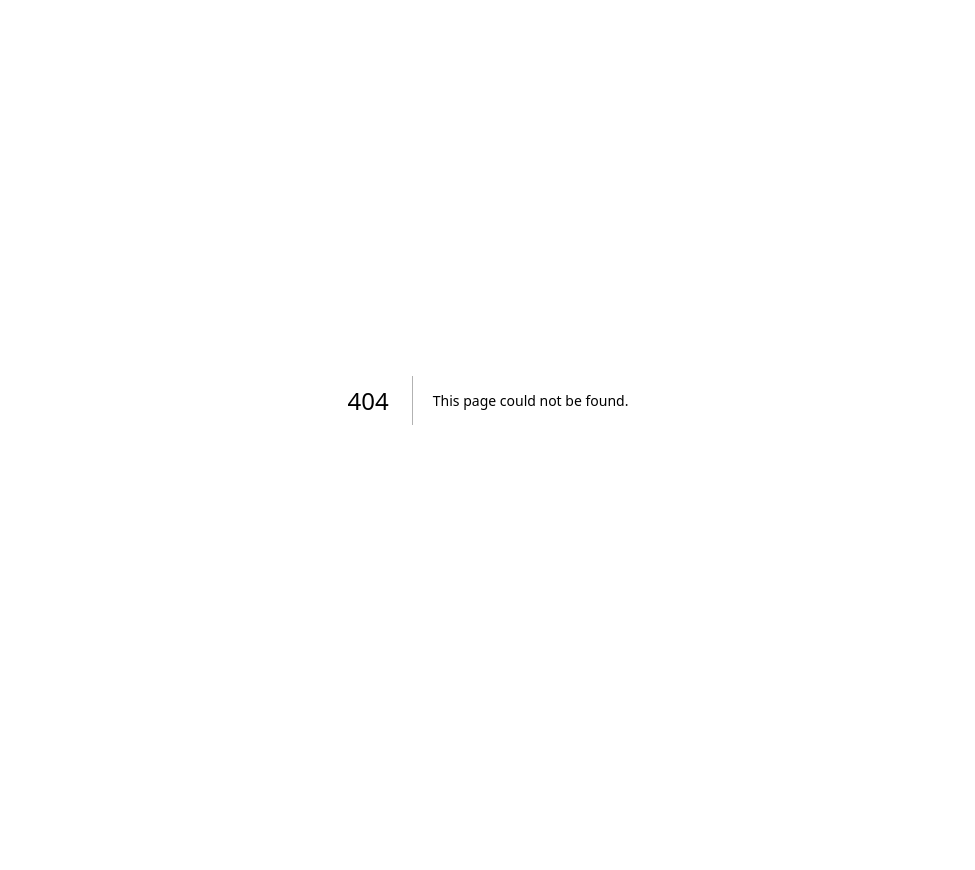
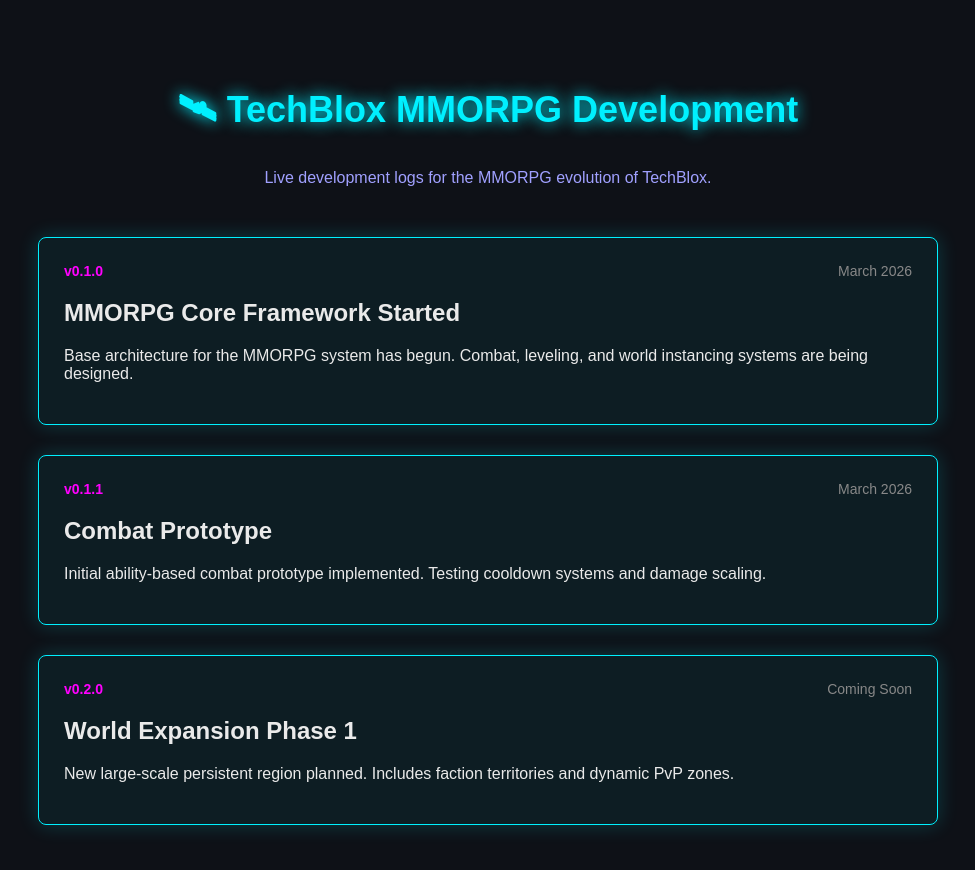
Before and after one commit to jolethen/Techblox-w, a Next.js app: page /mmorpg in a window 1280 px wide. Before the commit this address had no page. Shown: the top 870 px of the page, without its empty margins (152-1127 px from the left). Before the commit the page ends 800 px from the top, so only its background shows below. Built offline with nearby package versions, Linux system fonts and the light colour scheme.

Commit message:
Create page.js

```diff
--- /dev/null
+++ b/app/mmorpg/page.js
@@ -0,0 +1,48 @@
+export default function MMORPGPage() {
+  const updates = [
+    {
+      version: "0.1.0",
+      date: "March 2026",
+      title: "MMORPG Core Framework Started",
+      content:
+        "Base architecture for the MMORPG system has begun. Combat, leveling, and world instancing systems are being designed."
+    },
+    {
+      version: "0.1.1",
+      date: "March 2026",
+      title: "Combat Prototype",
+      content:
+        "Initial ability-based combat prototype implemented. Testing cooldown systems and damage scaling."
+    },
+    {
+      version: "0.2.0",
+      date: "Coming Soon",
+      title: "World Expansion Phase 1",
+      content:
+        "New large-scale persistent region planned. Includes faction territories and dynamic PvP zones."
+    }
+  ];
+
+  return (
+    <main className="mmorpg-page">
+      <h1 className="mmorpg-title">🛰 TechBlox MMORPG Development</h1>
+      <p className="mmorpg-subtitle">
+        Live development logs for the MMORPG evolution of TechBlox.
+      </p>
+
+      <div className="update-feed">
+        {updates.map((update, index) => (
+          <div key={index} className="update-card">
+            <div className="update-header">
+              <span className="version">v{update.version}</span>
+              <span className="date">{update.date}</span>
+            </div>
+
+            <h2>{update.title}</h2>
+            <p>{update.content}</p>
+          </div>
+        ))}
+      </div>
+    </main>
+  );
+          }
```
